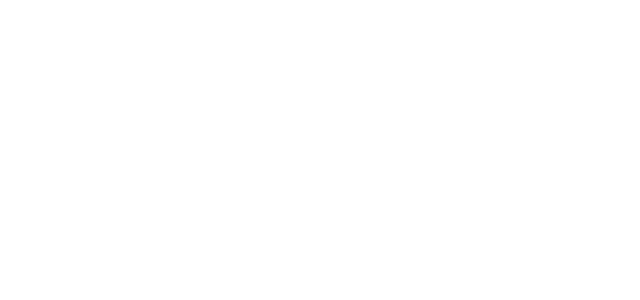
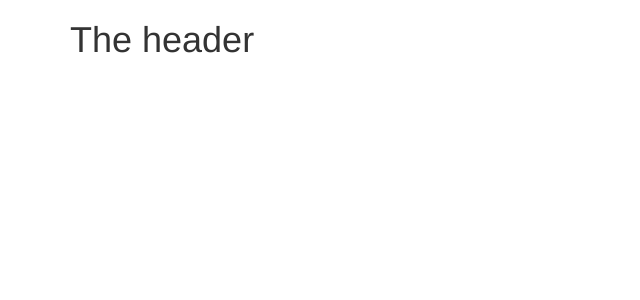
Before and after one commit to odume/udemy-angular-project-app, an Angular app: page / in a window 1280 px wide. Shown: the top 300 px of the page, without its empty margins (0-640 px from the left). Built offline with nearby package versions, Linux system fonts and the light colour scheme.

Commit message:
Add header component

```diff
--- a/src/app/app.component.html
+++ b/src/app/app.component.html
@@ -0,0 +1,7 @@
+<div class="container">
+  <div class="row">
+    <div class="col-md-12">
+      <app-header></app-header>
+    </div>
+  </div>
+</div>
--- /dev/null
+++ b/src/app/header/header.component.html
@@ -0,0 +1 @@
+<h1>The header</h1>
--- /dev/null
+++ b/src/app/header/header.component.ts
@@ -0,0 +1,16 @@
+import {Component, OnInit} from '@angular/core';
+
+@Component({
+  selector: 'app-header',
+  templateUrl: './header.component.html',
+  styleUrls: ['./header.component.css']
+})
+export class HeaderComponent implements OnInit {
+
+  constructor() {
+  }
+
+  ngOnInit() {
+  }
+
+}
```
Also changed, not shown: src/app/app.module.ts (+6 -4 lines), src/app/header/header.component.css (added), 1 other file (tests, documents, lock files or other folders).
